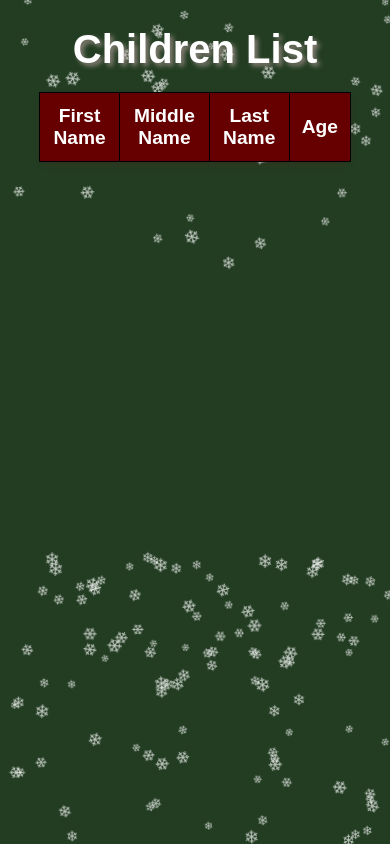
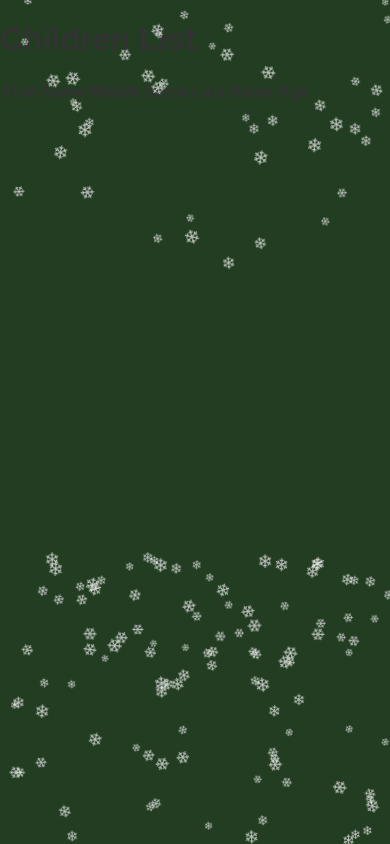
Before and after one commit to patoak/christmas, a PHP site: page /children.php in a window 390 px wide. Run offline with PHP 8.4, Linux system fonts and the light colour scheme; data that the repository does not hold is empty.

Commit message:
Css isn't updating

```diff
--- a/children-styles.css
+++ b/children-styles.css
@@ -6,7 +6,18 @@ body {
     margin: 0;
     padding: 0;
     position: relative; /* Needed to position the snowflakes */
-    overflow: hidden; /* Prevent scrollbars due to snowflakes falling */
+    overflow: auto; /* Allow scrolling */
+}
+
+/* Snowflake container (fixed to cover the entire viewport) */
+#snowflakes-container {
+    position: fixed;
+    top: 0;
+    left: 0;
+    width: 100%;
+    height: 100vh; /* Ensure full viewport height */
+    pointer-events: none; /* Allow interaction with other elements on the page */
+    z-index: 1; /* Snowflakes go behind the content */
 }
 
 /* Snowflake effect */
@@ -24,7 +35,7 @@ body {
     top: -10px;
     font-size: 1.5em;
     color: white;
-    z-index: 1; /* Set a lower z-index for snowflakes to fall behind */
+    z-index: 1;
     pointer-events: none;
     animation: snow linear infinite;
     animation-duration: 10s; /* Default time for one snowflake to fall */
@@ -40,109 +51,3 @@ body {
 .snowflake:nth-child(even) {
     animation-duration: 15s; /* Slow down the even snowflakes */
 }
-
-/* Main container styling */
-.container {
-    background-color: #d9534f;
-    color: #fff;
-    padding: 40px;
-    border-radius: 10px;
-    margin: 20px auto;
-    width: 80%;
-    max-width: 900px;
-    box-shadow: 0px 10px 20px rgba(0, 0, 0, 0.1);
-    position: relative; /* Make sure the container stays in front of the snowflakes */
-    z-index: 2; /* Set a higher z-index for the container */
-}
-
-/* Header styling */
-h1 {
-    font-size: 2.5em;
-    font-weight: bold;
-    margin-bottom: 10px;
-    text-shadow: 3px 3px 5px rgba(190, 162, 162, 0.7);
-    color: #ffffff;
-    text-align: center;
-    position: relative; /* Ensure header stays above snowflakes */
-    z-index: 3; /* Make sure header is above snowflakes */
-}
-
-/* Paragraph styling */
-p {
-    color: rgb(255, 255, 255);
-    font-size: 1.2em;
-    margin-bottom: 30px;
-    font-weight: bold;
-    text-align: center; /* Center the paragraph */
-}
-
-/* Table styling */
-table {
-    width: 80%;
-    margin: 20px auto;
-    border-collapse: collapse;
-    background-color: #ffffff;
-    box-shadow: 0 4px 6px rgba(131, 12, 12, 0.1);
-    border-radius: 10px;
-    position: relative; /* Ensure the table stays above the snowflakes */
-    z-index: 2; /* Ensure table is above snowflakes */
-}
-
-thead {
-    background-color: #660000;
-    color: white;
-}
-
-th, td {
-    padding: 12px;
-    text-align: center;
-    border: 1px solid rgb(0, 0, 0);
-}
-
-/* Table row styling */
-tr:nth-child(even) {
-    background-color: #f2f2f2;
-}
-
-/* Hover effect for rows */
-tr:hover {
-    background-color: #e0e0e0;
-}
-
-/* Column headers styling */
-th {
-    font-size: 1.2em;
-}
-
-/* General cell styling */
-td {
-    font-size: 1.1em;
-}
-
-/* Snowflake container (fixed to cover the entire viewport) */
-#snowflakes-container {
-    position: fixed;
-    top: 0;
-    left: 0;
-    width: 100%;
-    height: 100%;
-    pointer-events: none; /* Allow interaction with other elements on the page */
-    overflow: hidden; /* Prevent scrollbars due to snowflakes falling */
-    z-index: 1; /* Ensure that the snowflakes are behind other content */
-}
-
-/* Optional: Snowflake opacity adjustment */
-.snowflake {
-    opacity: 0.7; /* Slightly transparent snowflakes */
-    font-size: 1.5em; /* Default size for snowflakes */
-}
-
-/* Optional: Adjust the size for larger snowflakes */
-.snowflake:nth-child(3n) {
-    font-size: 2em; /* Every third snowflake will be a bit larger */
-}
-
-/* Optional: Adjust the speed for larger snowflakes */
-.snowflake:nth-child(5n) {
-    animation-duration: 20s; /* Some snowflakes fall even slower */
-}
--- a/children.php
+++ b/children.php
@@ -22,7 +22,7 @@ echo "<html lang='en'>";
 echo "<head>";
 echo "<meta charset='UTF-8'>";
 echo "<meta name='viewport' content='width=device-width, initial-scale=1.0'>";
-echo "<title>Children List</title>";
+echo "<title>Santa's Helper - Children</title>";
 echo "<link rel='stylesheet' href='children-styles.css'>";
 echo "</head>";
 echo "<body>";
--- a/letters.php
+++ b/letters.php
@@ -37,7 +37,7 @@ echo "<html lang='en'>";
 echo "<head>";
 echo "<meta charset='UTF-8'>";
 echo "<meta name='viewport' content='width=device-width, initial-scale=1.0'>";
-echo "<title>Children's Letters to Santa Claus</title>";
+echo "<title>Santa's Helper - Letters</title>";
 echo "<link rel='stylesheet' href='letters-styles.css'>";
 echo "</head>";
 echo "<body>";
```
Also changed, not shown: gifts-styles.css (+62 -2 lines), letters-styles.css (+12 -3 lines).
